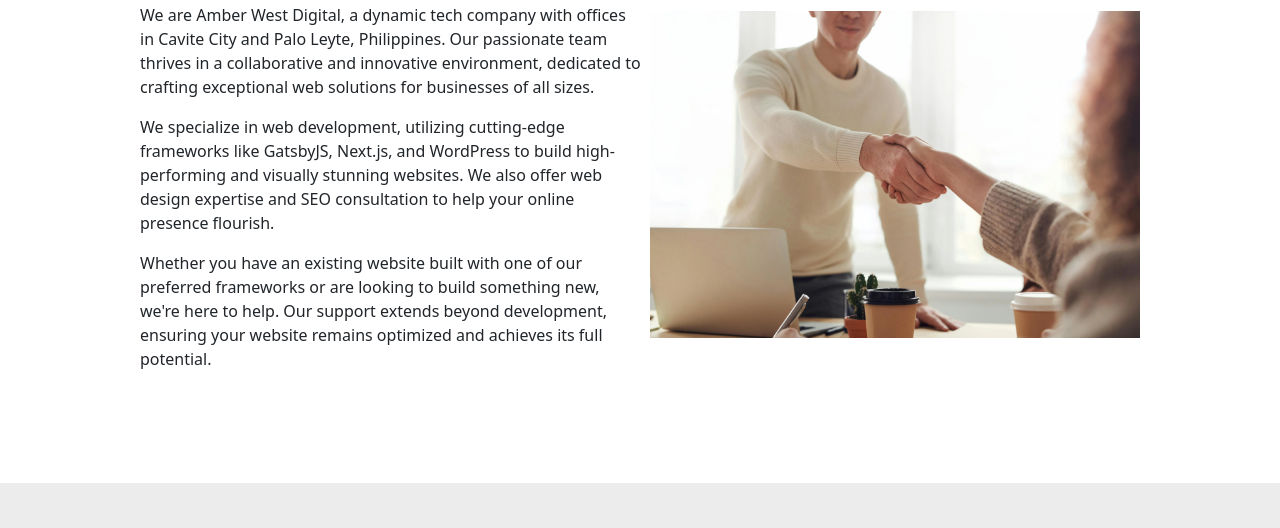
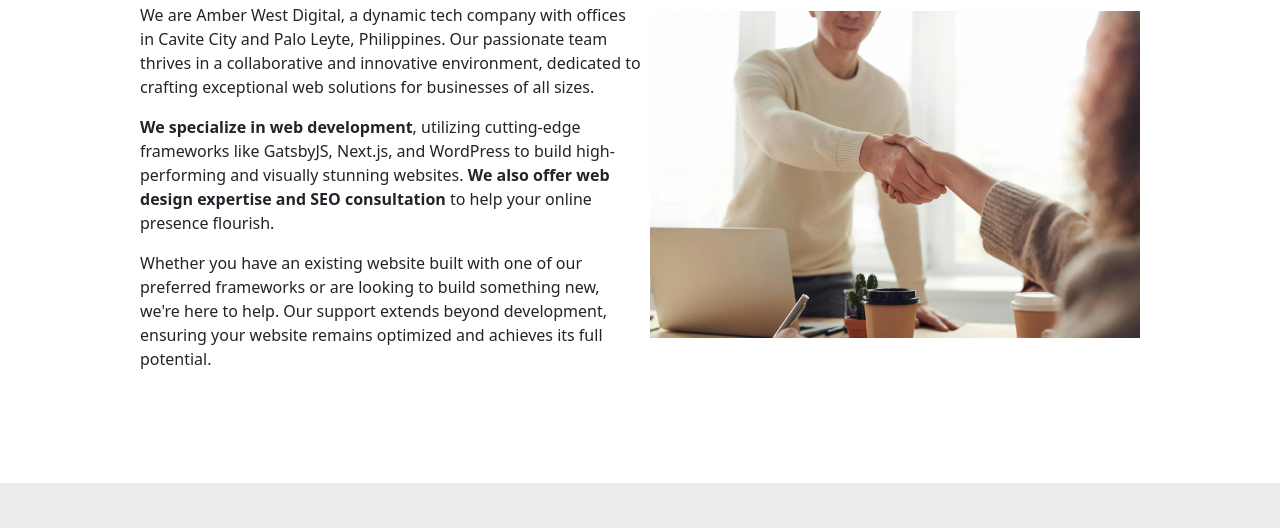
Before and after one commit to thejadenode/amberwest-web, a website built with Vite: page src/about.html in a window 1280 px wide. Shown: the part 205-733 px from the top of the page. Built offline with nearby package versions, Linux system fonts and the light colour scheme.

Commit message:
added queries for smaller device, tweaked content style

```diff
--- a/src/about.html
+++ b/src/about.html
@@ -10,8 +10,13 @@
 
 <body>
   {{> navbar}}
-  <section class="container py-5 my-5 p-md-5 justify-content-center d-flex">
-    <div class="row" style="max-width: 64rem;">
+  <section class="container-fluid py-lg-5 my-lg-5 p-lg-5 justify-content-center d-flex flex-column">
+    <div class="row">
+      <img src="/assets/who-are-we-banner.webp" class="img-fluid d-lg-none" alt="hero image"
+        style="max-height: 16rem; object-fit: cover; object-position: center;">
+    </div>
+    <div class="container justify-content-center d-flex">
+      <div class="row py-5 p-lg-0" style="max-width: 64rem;">
         <div class="col">
           <h1 class="text-dark">We are <strong class="text-primary">Amber West Digital</strong></h1>
           <div class="clearfix" style="overflow: auto;">
@@ -20,19 +25,23 @@
               style=" max-width: 490px;">
             <p>
               We are Amber West Digital, a dynamic tech company with offices in Cavite City and Palo Leyte, Philippines.
-            Our passionate team thrives in a collaborative and innovative environment, dedicated to crafting exceptional
+              Our passionate team thrives in a collaborative and innovative environment, dedicated to crafting
+              exceptional
               web solutions for businesses of all sizes.
             </p>
             <p>
-            We specialize in web development, utilizing cutting-edge frameworks like GatsbyJS, Next.js, and WordPress to
-            build high-performing and visually stunning websites. We also offer web design expertise and SEO
-            consultation to help your online presence flourish.
+              <strong>We specialize in web development</strong>, utilizing cutting-edge frameworks like GatsbyJS,
+              Next.js, and WordPress
+              to
+              build high-performing and visually stunning websites. <strong>We also offer web design expertise and SEO
+                consultation</strong> to help your online presence flourish.
             </p>
             <p>
               Whether you have an existing website built with one of our preferred frameworks or are looking to build
               something new, we're here to help. Our support extends beyond development, ensuring your website remains
               optimized and achieves its full potential.
             </p>
+          </div>
         </div>
       </div>
     </div>
```
Lines whose indentation alone changed are shown as unchanged.
